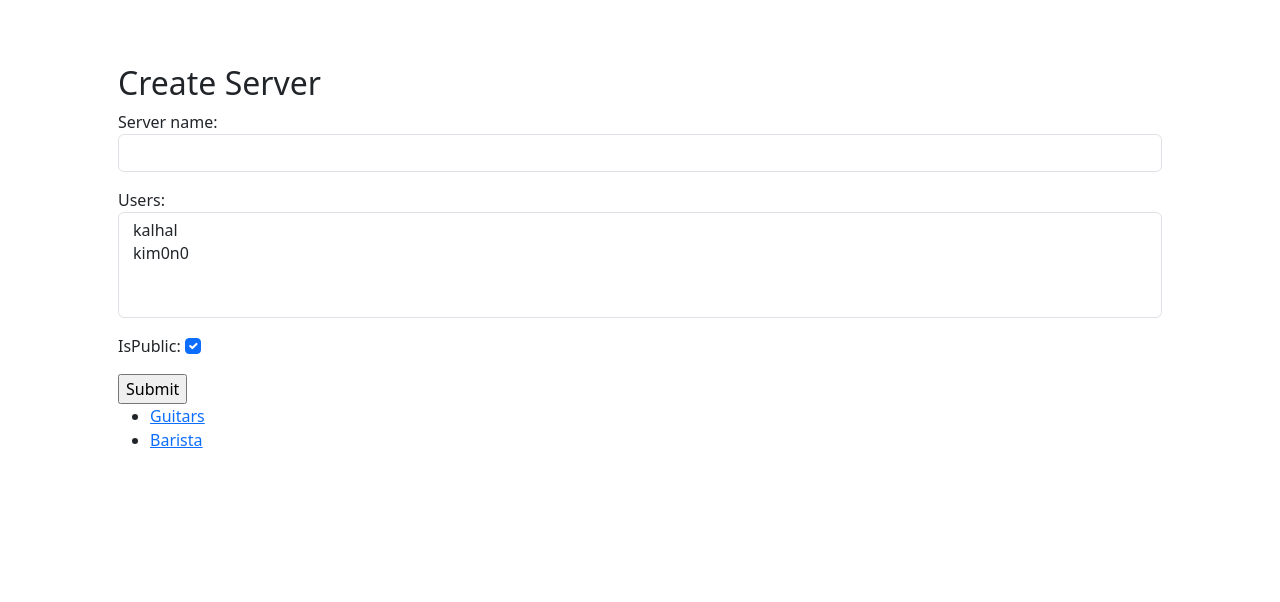
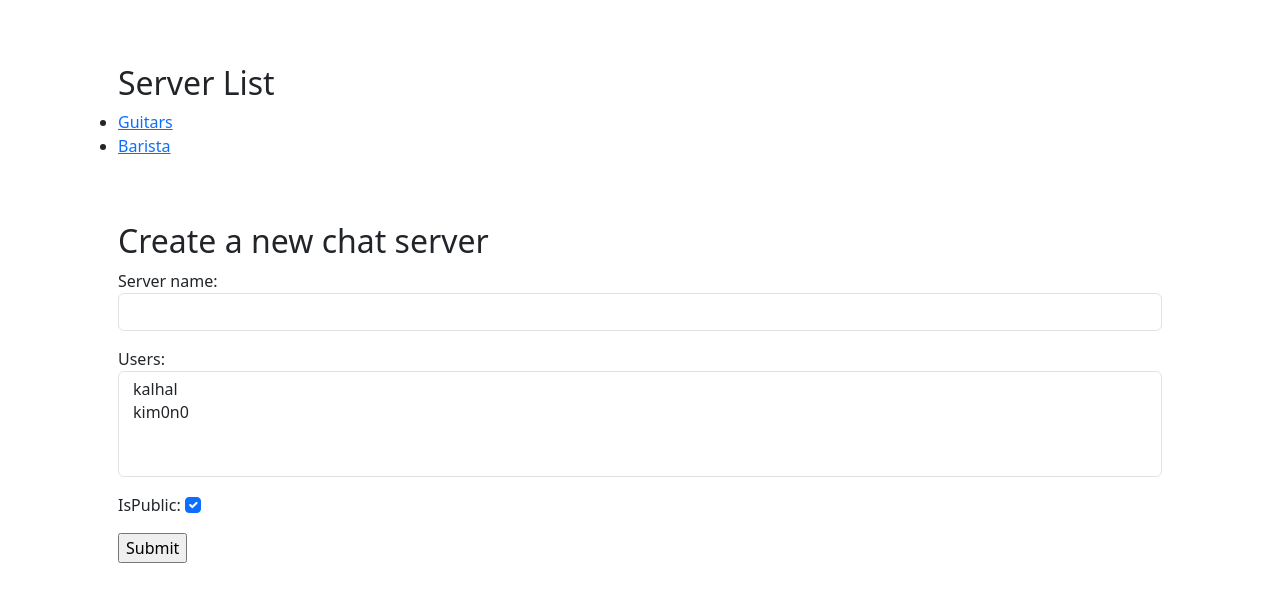
Before and after one commit to Cap0n3/ChatApp, a Django app: page /chat/home/ in a window 1280 px wide. Shown: the top 602 px of the page. Run offline with Django 4.2, Linux system fonts and the light colour scheme; data comes from the database, SQL or seed files in the repository; both versions use the stored data as it was after the commit; parts of the project's set-up code (start-up, migrations or seed data) failed here and were passed over; some libraries are stand-ins or nearby versions.

Commit message:
Added server creation feature

```diff
--- a/chat/models.py
+++ b/chat/models.py
@@ -15,7 +15,7 @@ class ChatServer(models.Model):
 # Create your models here.
 class Room(models.Model):
     server = models.ForeignKey(ChatServer, on_delete=models.CASCADE)
-    name = models.CharField(max_length=1000)
+    name = models.CharField(max_length=1000, unique=True)
     online = models.ManyToManyField(User, blank=True)
 
     def get_online_count(self):
--- a/chat/static/chat/js/dist/bundle.js
+++ b/chat/static/chat/js/dist/bundle.js
@@ -16,17 +16,17 @@
   \*********************/
 /***/ ((__unused_webpack_module, __webpack_exports__, __webpack_require__) => {
 
-eval("__webpack_require__.r(__webpack_exports__);\n/* harmony import */ var _modules_home_homePage__WEBPACK_IMPORTED_MODULE_0__ = __webpack_require__(/*! ./modules/home/homePage */ \"./src/modules/home/homePage.js\");\n/* harmony import */ var _modules_room_roomPage__WEBPACK_IMPORTED_MODULE_1__ = __webpack_require__(/*! ./modules/room/roomPage */ \"./src/modules/room/roomPage.js\");\n\n\n\nfunction initialize() {\n    console.log(\"Sanity check from main.js.\");\n    const currentPage = window.location.pathname;\n    \n    if(currentPage === \"/chat/\") {\n        (0,_modules_home_homePage__WEBPACK_IMPORTED_MODULE_0__.homePage)();\n    }\n    else if(currentPage.match(/^\\/chat\\/[a-zA-Z0-9_]+\\/$/)) {\n        (0,_modules_room_roomPage__WEBPACK_IMPORTED_MODULE_1__.roomPage)();\n    }\n    else {\n        console.log(\"Page not found.\");\n    }\n}\n\nwindow.onload = initialize;\n\n//# sourceURL=webpack:///./src/main.js?");
+eval("__webpack_require__.r(__webpack_exports__);\n/* harmony import */ var _modules_home_serverPage__WEBPACK_IMPORTED_MODULE_0__ = __webpack_require__(/*! ./modules/home/serverPage */ \"./src/modules/home/serverPage.js\");\n/* harmony import */ var _modules_room_roomPage__WEBPACK_IMPORTED_MODULE_1__ = __webpack_require__(/*! ./modules/room/roomPage */ \"./src/modules/room/roomPage.js\");\n\n\n\nfunction initialize() {\n    console.log(\"Sanity check from main.js.\");\n    const currentPage = window.location.pathname;\n\n    console.log(currentPage);\n    \n    if(currentPage.match(/^\\/chat\\/server\\/\\d+\\/$/)) {\n        (0,_modules_home_serverPage__WEBPACK_IMPORTED_MODULE_0__.serverPage)(currentPage);\n    }\n    else if(currentPage.match(/^\\/chat\\/server\\/\\d+\\/\\w+\\/$/)) {\n        (0,_modules_room_roomPage__WEBPACK_IMPORTED_MODULE_1__.roomPage)();\n    }\n    else {\n        console.log(\"Page not found.\");\n    }\n}\n\nwindow.onload = initialize;\n\n//# sourceURL=webpack:///./src/main.js?");
 
 /***/ }),
 
-/***/ "./src/modules/home/homePage.js":
-/*!**************************************!*\
-  !*** ./src/modules/home/homePage.js ***!
-  \**************************************/
+/***/ "./src/modules/home/serverPage.js":
+/*!****************************************!*\
+  !*** ./src/modules/home/serverPage.js ***!
+  \****************************************/
 /***/ ((__unused_webpack_module, __webpack_exports__, __webpack_require__) => {
 
-eval("__webpack_require__.r(__webpack_exports__);\n/* harmony export */ __webpack_require__.d(__webpack_exports__, {\n/* harmony export */   homePage: () => (/* binding */ homePage)\n/* harmony export */ });\nfunction homePage() {\n    console.log(\"Sanity check from homePage().\");\n\n    // focus 'roomInput' when user opens the page\n    document.querySelector(\"#roomInput\").focus();\n    \n    // submit if the user presses the enter key\n    document.querySelector(\"#roomInput\").onkeyup = function(e) {\n        if (e.keyCode === 13) {  // enter key\n            document.querySelector(\"#roomConnect\").click();\n        }\n    };\n    \n    // redirect to '/room/<roomInput>/'\n    document.querySelector(\"#roomConnect\").onclick = function() {\n        let roomName = document.querySelector(\"#roomInput\").value;\n        window.location.pathname = \"chat/\" + roomName + \"/\";\n    }\n    \n    // redirect to '/room/<roomSelect>/'\n    document.querySelector(\"#roomSelect\").onchange = function() {\n        let roomName = document.querySelector(\"#roomSelect\").value.split(\" (\")[0];\n        window.location.pathname = \"chat/\" + roomName + \"/\";\n    }    \n}\n\n\n//# sourceURL=webpack:///./src/modules/home/homePage.js?");
+eval("__webpack_require__.r(__webpack_exports__);\n/* harmony export */ __webpack_require__.d(__webpack_exports__, {\n/* harmony export */   serverPage: () => (/* binding */ serverPage)\n/* harmony export */ });\nfunction serverPage(currentURL) {\n    console.log(\"Sanity check from homePage().\");\n\n    // focus 'roomInput' when user opens the page\n    document.querySelector(\"#roomInput\").focus();\n    \n    // submit if the user presses the enter key\n    document.querySelector(\"#roomInput\").onkeyup = function(e) {\n        if (e.keyCode === 13) {  // enter key\n            document.querySelector(\"#roomConnect\").click();\n        }\n    };\n    \n    // redirect to '/room/<roomInput>/'\n    document.querySelector(\"#roomConnect\").onclick = function() {\n        let roomName = document.querySelector(\"#roomInput\").value;\n        window.location.pathname = currentURL + roomName + \"/\";\n    }\n    \n    // redirect to '/room/<roomSelect>/'\n    document.querySelector(\"#roomSelect\").onchange = function() {\n        let roomName = document.querySelector(\"#roomSelect\").value.split(\" (\")[0];\n        window.location.pathname = currentURL + roomName + \"/\";\n    }    \n}\n\n\n//# sourceURL=webpack:///./src/modules/home/serverPage.js?");
 
 /***/ }),
 
--- a/chat/templates/chat/index.html
+++ b/chat/templates/chat/index.html
@@ -1,16 +1,21 @@
 {% extends "base.html" %}
 {% block content %}
     <div class="container mt-3 p-5">
-        <h2>Create Server</h2>
-        <form method="post">
-            {% csrf_token %}
-            {{ form.as_p }}
-            <input type="submit" value="Submit">
-        </form>
-        <ul>
-           {% for server in servers %}
-                <li><a href="{% url 'server' server.id %}">{{ server.server_name }}</a></li>
-           {% endfor %}
-        </ul>
+        <div class="row mb-5">
+            <h2>Server List</h2>
+            <ul>
+            {% for server in servers %}
+                    <li><a href="{% url 'server' server.id %}">{{ server.server_name }}</a></li>
+            {% endfor %}
+            </ul>
+        </div>
+        <div class="row mb-5">
+            <h2>Create a new chat server</h2>
+            <form method="post">
+                {% csrf_token %}
+                {{ form.as_p }}
+                <input type="submit" value="Submit">
+            </form>
+        </div>
     </div>
 {% endblock content %}
--- a/chat/templates/chat/room.html
+++ b/chat/templates/chat/room.html
@@ -1,7 +1,7 @@
 {% extends "base.html" %}
 {% block content %}
     <div class="container mt-3 p-5">
-        <h2>django-channels-chat</h2>
+        <h2>Welcome to room "{{ room.name }}"</h2>
         <div class="row">
             <div class="col-12 col-md-8">
                 <div class="mb-2">
--- a/chat/urls.py
+++ b/chat/urls.py
@@ -1,9 +1,10 @@
 from django.urls import path
-from .views import IndexView, ServerView
+from .views import IndexView, ServerView, RoomView
 
 urlpatterns = [
     path("home/", IndexView.as_view(), name="index"),
     path("server/<pk>/", ServerView.as_view(), name="server"),
+    path("server/<pk>/<str:room_name>/", RoomView.as_view(), name="room"),
     #path("", RoomListView.as_view(), name="room_list"),
     #path("<str:room_name>/", RoomView.as_view(), name="room"),
 ]
--- a/chat/views.py
+++ b/chat/views.py
@@ -1,6 +1,7 @@
 from django.shortcuts import render
 from django.contrib.auth.models import User
 from django.views.generic import ListView, DetailView
+from django.views import View
 from chat.models import ChatServer, Room, Message
 from .forms import CreateServerForm
 from core.settings import logger
@@ -46,33 +47,30 @@ class ServerView(DetailView):
     template_name = "chat/server.html"
     context_object_name = "server"
 
-
-# class RoomListView(ListView):
-#     """
-#     Get all the rooms and return them to the template.
-#     """
-
-#     model = Room
-#     template_name = "chat/server.html"
-#     context_object_name = "rooms"
-
-#     def get_queryset(self):
-#         return Room.objects.all()
+    def get_context_data(self, **kwargs):
+        context = super().get_context_data(**kwargs)
+        server_instance = ChatServer.objects.get(id=self.kwargs["pk"])
+        context["rooms"] = Room.objects.filter(server=server_instance)
+        return context
 
 
-# class RoomView(ListView):
-#     """
-#     Get the room name from the URL and return the room object. If the room does not exist, it is created.
-#     """
+class RoomView(View):
+    """
+    Get the room name from the URL and return the room object. If the room does not exist, it is created.
+    """
 
-#     model = Room
-#     template_name = "chat/room.html"
-#     context_object_name = "room"
+    template_name = "chat/room.html"
 
-#     def get_queryset(self):
-#         chat_room, created = Room.objects.get_or_create(name=self.kwargs["room_name"])
+    def get(self, request, *args, **kwargs):
+        server_instance = ChatServer.objects.get(id=self.kwargs["pk"])
+        room_name = self.kwargs["room_name"]
+        chat_room, created = Room.objects.get_or_create(
+            server=server_instance, name=room_name
+        )
 
-#         if created:
-#             logger.info(f"Room {chat_room} created")
+        if created:
+            logger.info(f"Room {chat_room} created")
 
-#         return chat_room
+        context = {"room": chat_room}
+
+        return render(request, self.template_name, context)
--- a/src/modules/home/homePage.js
+++ b/src/modules/home/serverPage.js
@@ -1,4 +1,4 @@
-export function homePage() {
+export function serverPage(currentURL) {
     console.log("Sanity check from homePage().");
 
     // focus 'roomInput' when user opens the page
@@ -14,12 +14,12 @@ export function homePage() {
     // redirect to '/room/<roomInput>/'
     document.querySelector("#roomConnect").onclick = function() {
         let roomName = document.querySelector("#roomInput").value;
-        window.location.pathname = "chat/" + roomName + "/";
+        window.location.pathname = currentURL + roomName + "/";
     }
 
     // redirect to '/room/<roomSelect>/'
     document.querySelector("#roomSelect").onchange = function() {
         let roomName = document.querySelector("#roomSelect").value.split(" (")[0];
-        window.location.pathname = "chat/" + roomName + "/";
+        window.location.pathname = currentURL + roomName + "/";
     }
 }
```
Also changed, not shown: src/main.js (+6 -4 lines), chat/migrations/0003_alter_room_name.py (added), dev_db.sqlite3.
